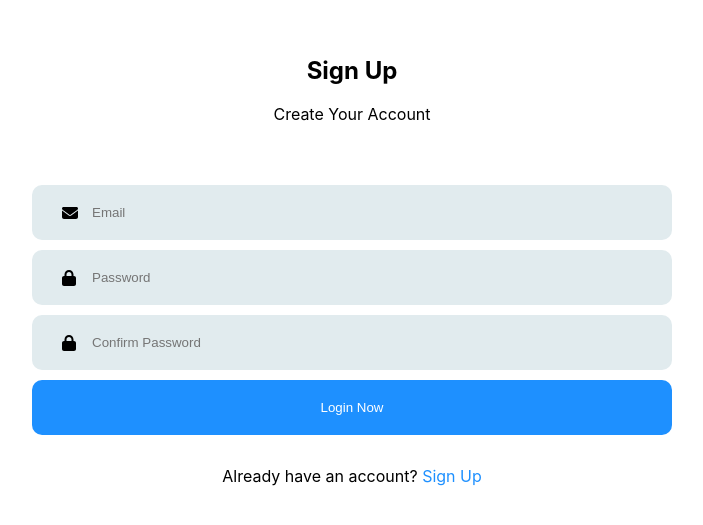
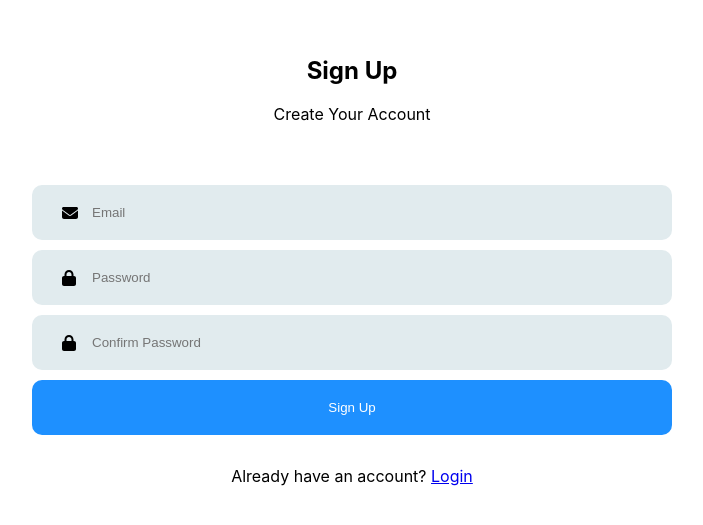
Before and after one commit to devahmadpk/Live-Chat-App, a React (Create React App) app: page / in a window 1280 px wide. Shown: the part 131-656 px from the top of the page, without its empty margins (288-991 px from the left). Built offline with nearby package versions, Linux system fonts and the light colour scheme.

Commit message:
Sign in functionality added - authentication plus saving to firestore

```diff
--- a/src/components/SignUp.js
+++ b/src/components/SignUp.js
@@ -1,11 +1,60 @@
-
-import '../stylesheets/signup.css'
-import { FontAwesomeIcon } from '@fortawesome/react-fontawesome'
-import { faEnvelope } from '@fortawesome/free-solid-svg-icons'
-import { faLock } from '@fortawesome/free-solid-svg-icons'
-
+import React, { useState } from 'react';
+import { auth, firestore } from '../firebase/firebaseConfig'; // Import Firebase auth instance
+import { collection, doc, setDoc, serverTimestamp } from 'firebase/firestore'; // Firestore methods
+import { createUserWithEmailAndPassword } from 'firebase/auth'; // Firebase auth method
+import { FontAwesomeIcon } from '@fortawesome/react-fontawesome';
+import { faEnvelope, faLock } from '@fortawesome/free-solid-svg-icons';
+import firebase from 'firebase/compat/app';
+import '../stylesheets/signup.css';
 
 const SignUp = () => {
+  // State variables for input fields
+  const [email, setEmail] = useState('');
+  const [password, setPassword] = useState('');
+  const [confirmPassword, setConfirmPassword] = useState('');
+  const [error, setError] = useState('');
+  const [loading, setLoading] = useState(false);
+
+  // Handle form submission
+  const handleSignUp = async (e) => {
+    e.preventDefault();  // Prevent the default form submission behavior
+    setLoading(true);     // Set loading to true while the signup process is in progress
+    setError('');         // Clear any previous errors
+
+    // Check if the passwords match
+    if (password !== confirmPassword) {
+      setError('Passwords do not match.');
+      setLoading(false);
+      return;
+    }
+
+    try {
+      // Create a new user using Firebase Authentication
+      const userCredential = await createUserWithEmailAndPassword(auth, email, password);
+      const user = userCredential.user;
+
+      // Save additional data (e.g., name, email) to Firestore
+      await setDoc(doc(collection(firestore, 'users'), user.uid), {
+        email, // Store email
+        password, // Store password
+        createdAt: serverTimestamp() // Store account creation timestamp
+      });
+
+      console.log('User signed up and data saved to Firestore');
+
+      // Redirect or show success message here
+    } catch (err) {
+      console.error('Error signing up:', err);
+      if (err.code === 'auth/email-already-in-use') {
+        setError('This email is already in use. Please login.');
+      } else {
+        setError(err.message);
+      }
+    }
+    setLoading(false);  // Set loading to false after the process is complete
+  };
+  ;
+
   return (
     <div className='signup-div'>
       <div className="greet-div">
@@ -13,32 +62,57 @@ const SignUp = () => {
         <p>Create Your Account</p>
       </div>
 
-            <div className="form-div">
+      <form onSubmit={handleSignUp} className="form-div">
+        {/* Email input */}
         <div className='form-element'>
-
-                     <FontAwesomeIcon icon={faEnvelope} className='icon'/>
-                    <input placeholder="Email"></input>
+          <FontAwesomeIcon icon={faEnvelope} className='icon' />
+          <input
+            type="email"
+            placeholder="Email"
+            value={email}
+            onChange={(e) => setEmail(e.target.value)}
+            required
+          />
         </div>
 
+        {/* Password input */}
         <div className='form-element'>
-                    <FontAwesomeIcon icon={faLock} className='icon'/>
-                    <input placeholder="Password"></input>
+          <FontAwesomeIcon icon={faLock} className='icon' />
+          <input
+            type="password"
+            placeholder="Password"
+            value={password}
+            onChange={(e) => setPassword(e.target.value)}
+            required
+          />
         </div>
 
+        {/* Confirm Password input */}
         <div className='form-element'>
-                    <FontAwesomeIcon icon={faLock} className='icon'/>
-                    <input placeholder="Confirm Password"></input>
+          <FontAwesomeIcon icon={faLock} className='icon' />
+          <input
+            type="password"
+            placeholder="Confirm Password"
+            value={confirmPassword}
+            onChange={(e) => setConfirmPassword(e.target.value)}
+            required
+          />
         </div>
 
-                <button>Login Now</button>
-            </div>
+        {/* Submit button */}
+        <button type="submit" disabled={loading}>
+          {loading ? 'Signing Up...' : 'Sign Up'}
+        </button>
+
+        {/* Display error message if there's an error */}
+        {error && <p style={{ color: 'red' }}>{error}</p>}
+      </form>
 
       <div className="bottom-div">
-                <p>Already have an account? <span><a>Sign Up</a></span></p>
+        <p>Already have an account? <span><a href="/login">Login</a></span></p>
       </div>
-
     </div>
-    )
-}
+  );
+};
 
 export default SignUp;
--- a/src/firebase/firebaseConfig.js
+++ b/src/firebase/firebaseConfig.js
@@ -1,13 +1,15 @@
+// Import required Firebase modules (Modular SDK)
 import firebase from 'firebase/compat/app';
-import 'firebase/compat/auth';
-import 'firebase/compat/firestore';
+import { initializeApp } from 'firebase/app';
+import { getAuth } from 'firebase/auth';
+import { getFirestore } from 'firebase/firestore';
 
 // Firebase config values
 const firebaseConfig = {
   apiKey: "AIzaSyCbcfX9CGbvmiAYVy3jIpMrmoJSM5Jk8Yc",
   authDomain: "real-time-chat-app-906d2.firebaseapp.com",
   projectId: "real-time-chat-app-906d2",
-    storageBucket: "real-time-chat-app-906d2.firebasestorage.app",
+  storageBucket: "real-time-chat-app-906d2.appspot.com",
   messagingSenderId: "331644956207",
   appId: "1:331644956207:web:171e20f77a2d50008fa0da"
 };
@@ -15,5 +17,9 @@ const firebaseConfig = {
 // Initialize Firebase
 const app = firebase.initializeApp(firebaseConfig);
 
-// Import the functions you need from the SDKs you need
-import { initializeApp } from "firebase/app";
+// Get Firebase Auth and Firestore instances
+const auth = getAuth(app);
+const firestore = getFirestore(app);
+
+// Export the instances for use in other parts of the app
+export { auth, firestore };
```
Lines whose indentation alone changed are shown as unchanged.
